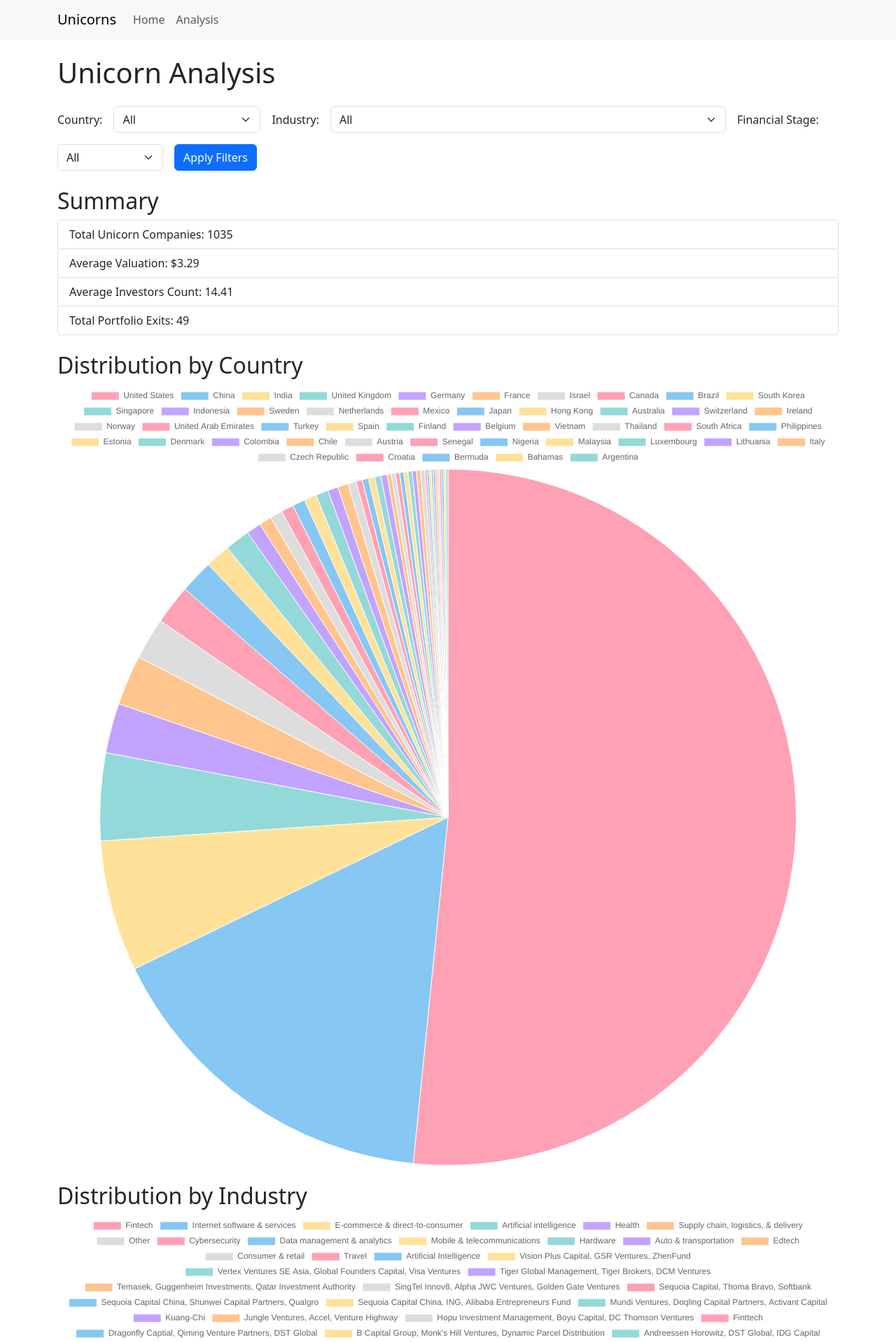
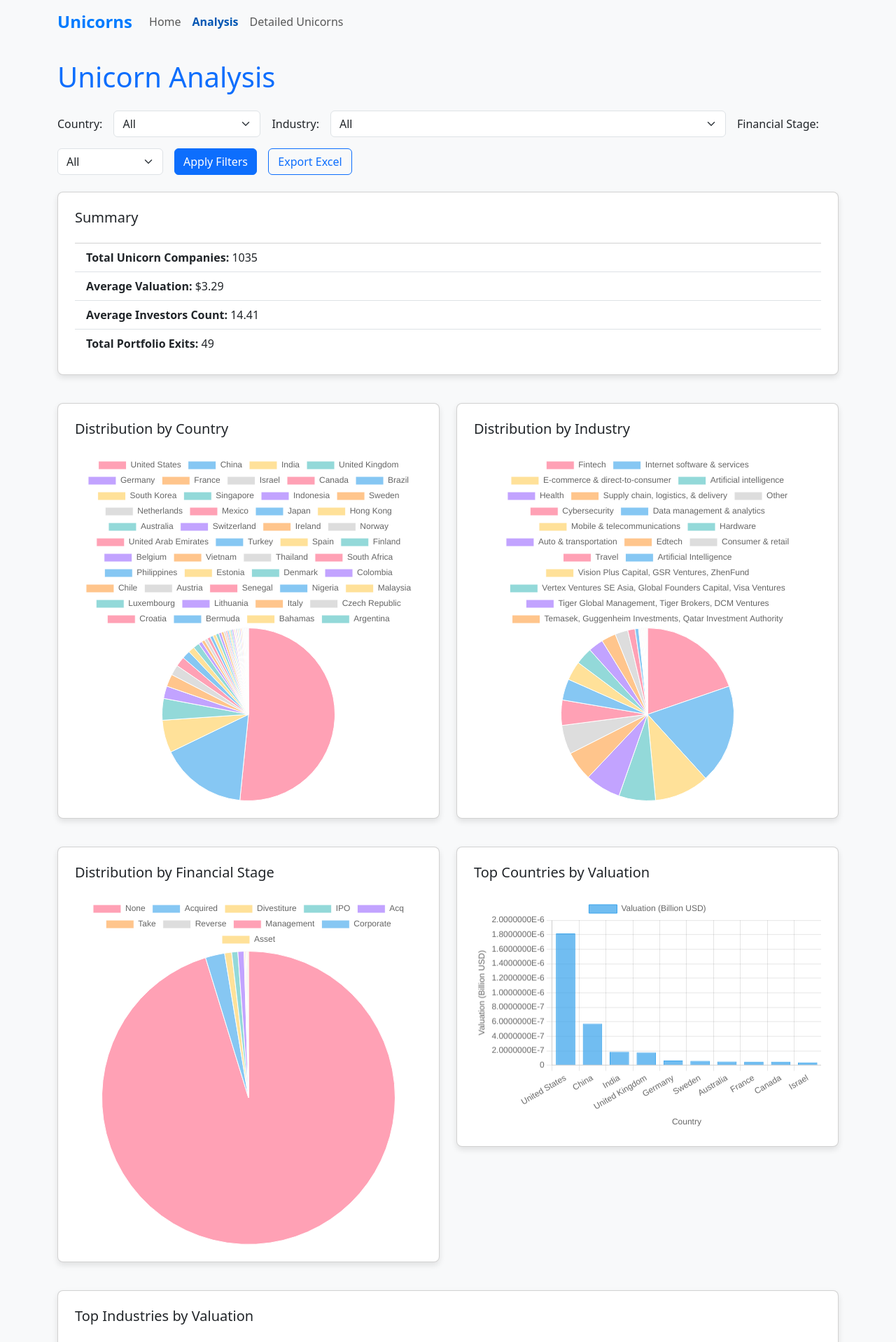
Before and after one commit to Masaru124/Unicorn, a Django app: page /analysis/ in a window 1280 px wide. Shown: the top 1918 px of the page at 70% size. Run offline with Django 4.2, Linux system fonts and the light colour scheme; data comes from the database, SQL or seed files in the repository; parts of the project's set-up code (start-up, migrations or seed data) failed here and were passed over.

Commit message:
added features

```diff
--- a/requirements.txt
+++ b/requirements.txt
@@ -1,3 +1,7 @@
 Django>=4.0,<5.0
 djangorestframework
 psycopg2-binary
+matplotlib
+openpyxl
+xlsxwriter
+reportlab
--- a/unicorn_analysis/unicorns/templates/unicorns/analysis.html
+++ b/unicorn_analysis/unicorns/templates/unicorns/analysis.html
@@ -10,9 +10,35 @@
       rel="stylesheet"
     />
     <script src="https://cdn.jsdelivr.net/npm/chart.js"></script>
+    <style>
+      /* Custom styles for better UI */
+      body {
+        background-color: #f8f9fa;
+      }
+      .card {
+        box-shadow: 0 4px 8px rgba(0,0,0,0.1);
+        border-radius: 0.5rem;
+      }
+      .export-btns .btn {
+        min-width: 120px;
+      }
+      .table-responsive {
+        max-height: 400px;
+        overflow-y: auto;
+      }
+      .navbar-brand {
+        font-weight: 700;
+        font-size: 1.5rem;
+        color: #007bff !important;
+      }
+      .navbar-nav .nav-link.active {
+        font-weight: 600;
+        color: #0056b3 !important;
+      }
+    </style>
   </head>
   <body>
-    <nav class="navbar navbar-expand-lg navbar-light bg-light mb-4">
+    <nav class="navbar navbar-expand-lg navbar-light mb-4">
   <div class="container">
     <a class="navbar-brand" href="{% url 'home' %}">Unicorns</a>
     <button
@@ -29,17 +55,33 @@
     <div class="collapse navbar-collapse" id="navbarNav">
       <ul class="navbar-nav">
         <li class="nav-item">
-              <a class="nav-link" href="{% url 'home' %}">Home</a>
+          <a
+            class="nav-link {% if request.resolver_match.url_name == 'home' %}active{% endif %}"
+            href="{% url 'home' %}"
+            >Home</a
+          >
         </li>
         <li class="nav-item">
-              <a class="nav-link" href="{% url 'analysis' %}">Analysis</a>
+          <a
+            class="nav-link {% if request.resolver_match.url_name == 'analysis' %}active{% endif %}"
+            href="{% url 'analysis' %}"
+            >Analysis</a
+          >
+        </li>
+        <li class="nav-item">
+          <a
+            class="nav-link {% if request.resolver_match.url_name == 'detailed_unicorns' %}active{% endif %}"
+            href="{% url 'detailed_unicorns' %}"
+            >Detailed Unicorns</a
+          >
         </li>
       </ul>
     </div>
   </div>
 </nav>
+
     <div class="container mt-4">
-      <h1 class="mb-4">Unicorn Analysis</h1>
+      <h1 class="mb-4 text-primary">Unicorn Analysis</h1>
 
       <form method="get" class="mb-4">
         <div class="row g-3 align-items-center">
@@ -79,42 +121,74 @@
           <div class="col-auto">
             <button type="submit" class="btn btn-primary">Apply Filters</button>
           </div>
+          <div class="col-auto export-btns">
+          <a href="{% url 'export_excel' %}?country={{ selected_country }}&industry={{ selected_industry }}&financial_stage={{ selected_financial_stage }}" class="btn btn-outline-primary">Export Excel</a>
+          </div>
         </div>
       </form>
 
-      <h2>Summary</h2>
-      <ul class="list-group mb-4">
-        <li class="list-group-item">
-          Total Unicorn Companies: {{ total_unicorns }}
+      <div class="row g-4">
+        <div class="col-md-12">
+          <div class="card p-4">
+            <h2 class="h5 mb-4">Summary</h2>
+            <ul class="list-group list-group-flush">
+              <li class="list-group-item py-2">
+                <strong>Total Unicorn Companies:</strong> {{ total_unicorns }}
               </li>
-        <li class="list-group-item">Average Valuation: ${{ avg_valuation }}</li>
-        <li class="list-group-item">
-          Average Investors Count: {{ avg_investors_count }}
+              <li class="list-group-item py-2">
+                <strong>Average Valuation:</strong> ${{ avg_valuation }}
               </li>
-        <li class="list-group-item">
-          Total Portfolio Exits: {{ total_portfolio_exits }}
+              <li class="list-group-item py-2">
+                <strong>Average Investors Count:</strong> {{ avg_investors_count }}
+              </li>
+              <li class="list-group-item py-2">
+                <strong>Total Portfolio Exits:</strong> {{ total_portfolio_exits }}
               </li>
             </ul>
+          </div>
+        </div>
+      </div>
 
-      <h2>Distribution by Country</h2>
-      <canvas id="countryChart" width="400" height="400" class="mb-4"></canvas>
+      <div class="row g-4 mt-3">
+        <div class="col-md-6">
+          <div class="card p-4">
+            <h2 class="h5 mb-4">Distribution by Country</h2>
+            <canvas id="countryChart" width="400" height="400"></canvas>
+          </div>
+        </div>
+        <div class="col-md-6">
+          <div class="card p-4">
+            <h2 class="h5 mb-4">Distribution by Industry</h2>
+            <canvas id="industryChart" width="400" height="400"></canvas>
+          </div>
+        </div>
+      </div>
 
-      <h2>Distribution by Industry</h2>
-      <canvas id="industryChart" width="400" height="400" class="mb-4"></canvas>
+      <div class="row g-4 mt-3">
+        <div class="col-md-6">
+          <div class="card p-4">
+            <h2 class="h5 mb-4">Distribution by Financial Stage</h2>
+            <canvas id="financialStageChart" width="400" height="400"></canvas>
+          </div>
+        </div>
+        <div class="col-md-6">
+          <div class="card p-4">
+            <h2 class="h5 mb-4">Top Countries by Valuation</h2>
+            <canvas id="topCountriesChart" width="600" height="400"></canvas>
+          </div>
+        </div>
+      </div>
 
-      <h2>Distribution by Financial Stage</h2>
-      <canvas
-        id="financialStageChart"
-        width="400"
-        height="400"
-        class="mb-4"
-      ></canvas>
+      <div class="row g-4 mt-3">
+        <div class="col-md-12">
+          <div class="card p-4">
+            <h2 class="h5 mb-4">Top Industries by Valuation</h2>
+            <canvas id="topIndustriesChart" width="600" height="400"></canvas>
+          </div>
+        </div>
+      </div>
 
-      <h2>Top Countries by Valuation</h2>
-      <canvas id="topCountriesChart" width="600" height="400" class="mb-4"></canvas>
 
-      <h2>Top Industries by Valuation</h2>
-      <canvas id="topIndustriesChart" width="600" height="400" class="mb-4"></canvas>
 
       <script>
         const countryCtx = document.getElementById('countryChart').getContext('2d');
@@ -258,7 +332,6 @@
           }
         });
       </script>
-    </div>
       <script src="https://cdn.jsdelivr.net/npm/bootstrap@5.3.0/dist/js/bootstrap.bundle.min.js"></script>
   </body>
 </html>
--- a/unicorn_analysis/unicorns/urls.py
+++ b/unicorn_analysis/unicorns/urls.py
@@ -4,4 +4,7 @@
 urlpatterns = [
     path('', views.home, name='home'),
     path('analysis/', views.analysis, name='analysis'),
+    path('export/excel/', views.export_excel, name='export_excel'),
+
+    path('detailed-unicorns/', views.detailed_unicorns, name='detailed_unicorns'),
 ]
--- a/unicorn_analysis/unicorns/views.py
+++ b/unicorn_analysis/unicorns/views.py
@@ -2,7 +2,17 @@
 from .models import UnicornCompany
 from django.db.models import Avg, Count, Sum
 from django.db.models.functions import TruncYear
+import io
 import json
+
+import pandas as pd
+from django.http import HttpResponse, JsonResponse
+from reportlab.pdfgen import canvas
+from reportlab.lib.pagesizes import letter
+import matplotlib.pyplot as plt
+from io import BytesIO
+from openpyxl import Workbook
+from openpyxl.chart import PieChart, Reference
 
 def home(request):
     unicorns = UnicornCompany.objects.all()
@@ -107,3 +117,108 @@
         'selected_financial_stage': financial_stage_filter,
     }
     return render(request, 'unicorns/analysis.html', context)
+
+def export_excel(request):
+    # Export filtered unicorns data as Excel with charts recreated
+    country_filter = request.GET.get('country', '')
+    industry_filter = request.GET.get('industry', '')
+    financial_stage_filter = request.GET.get('financial_stage', '')
+
+    unicorns_qs = UnicornCompany.objects.all()
+    if country_filter:
+        unicorns_qs = unicorns_qs.filter(country=country_filter)
+    if industry_filter:
+        unicorns_qs = unicorns_qs.filter(industry=industry_filter)
+    if financial_stage_filter:
+        unicorns_qs = unicorns_qs.filter(financial_stage=financial_stage_filter)
+
+    wb = Workbook()
+    ws = wb.active
+    ws.title = "Unicorns Data"
+
+    headers = ['Name', 'Valuation', 'Date Joined', 'Country', 'City', 'Industry', 'Investors',
+               'Founded Year', 'Total Raised', 'Financial Stage', 'Investors Count', 'Deal Terms', 'Portfolio Exits']
+    ws.append(headers)
+
+    for unicorn in unicorns_qs:
+        ws.append([
+            unicorn.name,
+            unicorn.valuation,
+            unicorn.date_joined.strftime('%Y-%m-%d') if unicorn.date_joined else '',
+            unicorn.country,
+            unicorn.city,
+            unicorn.industry,
+            unicorn.investors,
+            unicorn.founded_year,
+            unicorn.total_raised,
+            unicorn.financial_stage,
+            unicorn.investors_count,
+            unicorn.deal_terms,
+            unicorn.portfolio_exits
+        ])
+
+    # Prepare data for charts
+    country_counts = unicorns_qs.values('country').annotate(count=Count('id')).order_by('-count')
+    countries = [entry['country'] for entry in country_counts]
+    country_data = [entry['count'] for entry in country_counts]
+
+    industry_counts = unicorns_qs.values('industry').annotate(count=Count('id')).order_by('-count')
+    industries = [entry['industry'] for entry in industry_counts]
+    industry_data = [entry['count'] for entry in industry_counts]
+
+    financial_stage_counts = unicorns_qs.values('financial_stage').annotate(count=Count('id')).order_by('-count')
+    financial_stages = [entry['financial_stage'] or 'Unknown' for entry in financial_stage_counts]
+    financial_stage_data = [entry['count'] for entry in financial_stage_counts]
+
+    # Add charts to Excel
+    def add_pie_chart(ws, data_labels, data_values, title, pos):
+        from openpyxl.chart import PieChart
+        chart = PieChart()
+        chart.title = title
+        data_ref = Reference(ws, min_col=pos+2, min_row=2, max_row=len(data_values)+1)
+        labels_ref = Reference(ws, min_col=pos+1, min_row=2, max_row=len(data_labels)+1)
+        chart.add_data(data_ref, titles_from_data=False)
+        chart.set_categories(labels_ref)
+        ws.add_chart(chart, f"{chr(65+pos)}15")
+
+    # Write chart data to sheet
+    start_row = 2
+    ws.cell(row=1, column=15, value="Country")
+    ws.cell(row=1, column=16, value="Count")
+    for i, (label, value) in enumerate(zip(countries, country_data), start=start_row):
+        ws.cell(row=i, column=15, value=label)
+        ws.cell(row=i, column=16, value=value)
+
+    ws.cell(row=1, column=18, value="Industry")
+    ws.cell(row=1, column=19, value="Count")
+    for i, (label, value) in enumerate(zip(industries, industry_data), start=start_row):
+        ws.cell(row=i, column=18, value=label)
+        ws.cell(row=i, column=19, value=value)
+
+    ws.cell(row=1, column=21, value="Financial Stage")
+    ws.cell(row=1, column=22, value="Count")
+    for i, (label, value) in enumerate(zip(financial_stages, financial_stage_data), start=start_row):
+        ws.cell(row=i, column=21, value=label)
+        ws.cell(row=i, column=22, value=value)
+
+    # Add pie charts
+    add_pie_chart(ws, countries, country_data, "Distribution by Country", 14)
+    add_pie_chart(ws, industries, industry_data, "Distribution by Industry", 17)
+    add_pie_chart(ws, financial_stages, financial_stage_data, "Distribution by Financial Stage", 20)
+
+    # Save to BytesIO and return response
+    with io.BytesIO() as b:
+        wb.save(b)
+        b.seek(0)
+        response = HttpResponse(
+            b.read(),
+            content_type='application/vnd.openxmlformats-officedocument.spreadsheetml.sheet'
+        )
+        response['Content-Disposition'] = 'attachment; filename="unicorns.xlsx"'
+        return response
+
+# Removed map_data view as Geographic Map is removed from UI
+
+def detailed_unicorns(request):
+    unicorns = UnicornCompany.objects.all()
+    return render(request, 'unicorns/detailed_unicorns.html', {'unicorns': unicorns})
```
Also changed, not shown: unicorn_analysis/unicorns/templates/unicorns/base.html (added, +116 -0 lines), unicorn_analysis/unicorns/templates/unicorns/detailed_unicorns.html (added, +53 -0 lines), unicorn_analysis/unicorns/templates/unicorns/home.html (+30 -68 lines), README.md. Lines whose indentation alone changed are shown as unchanged.
